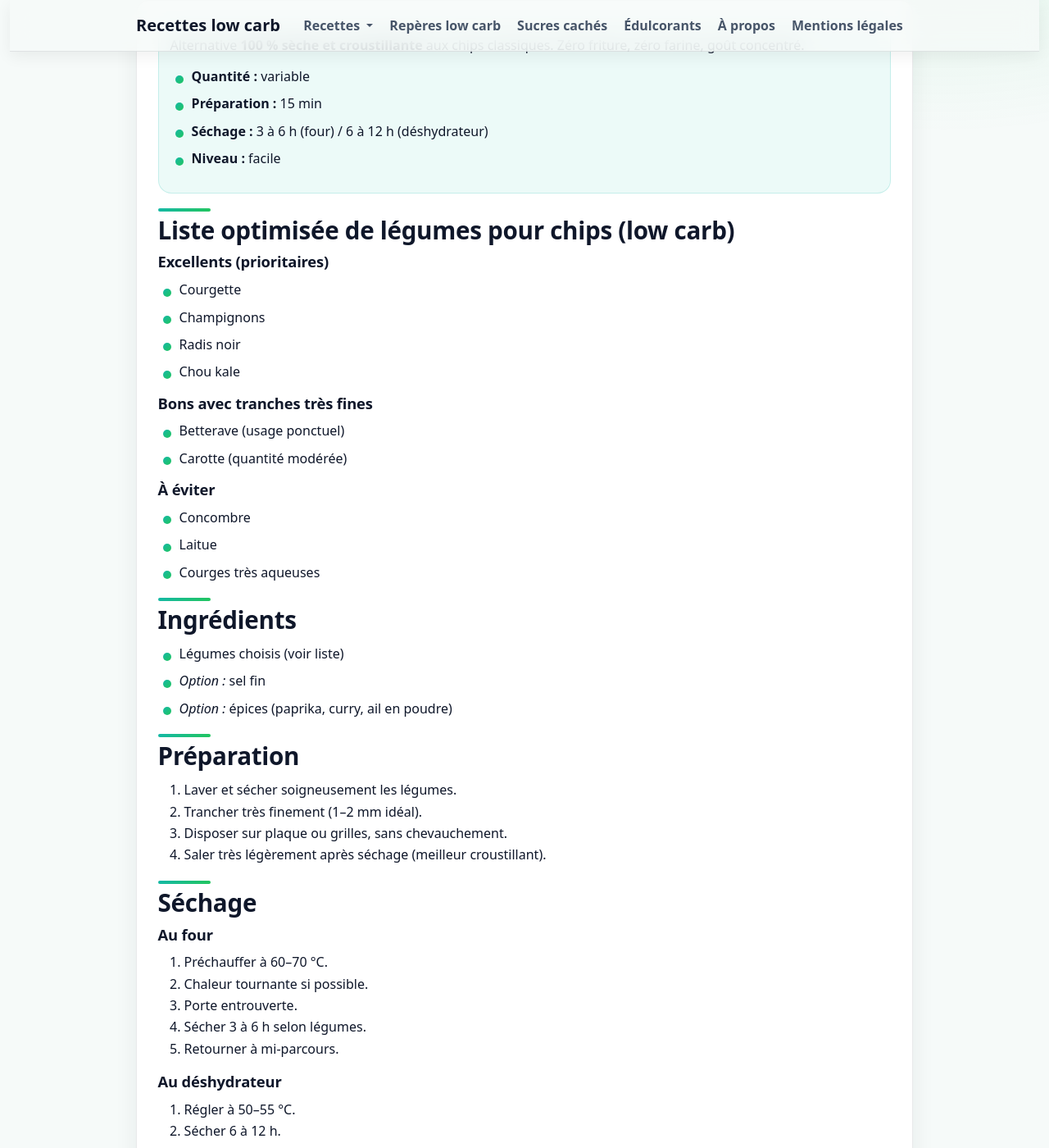
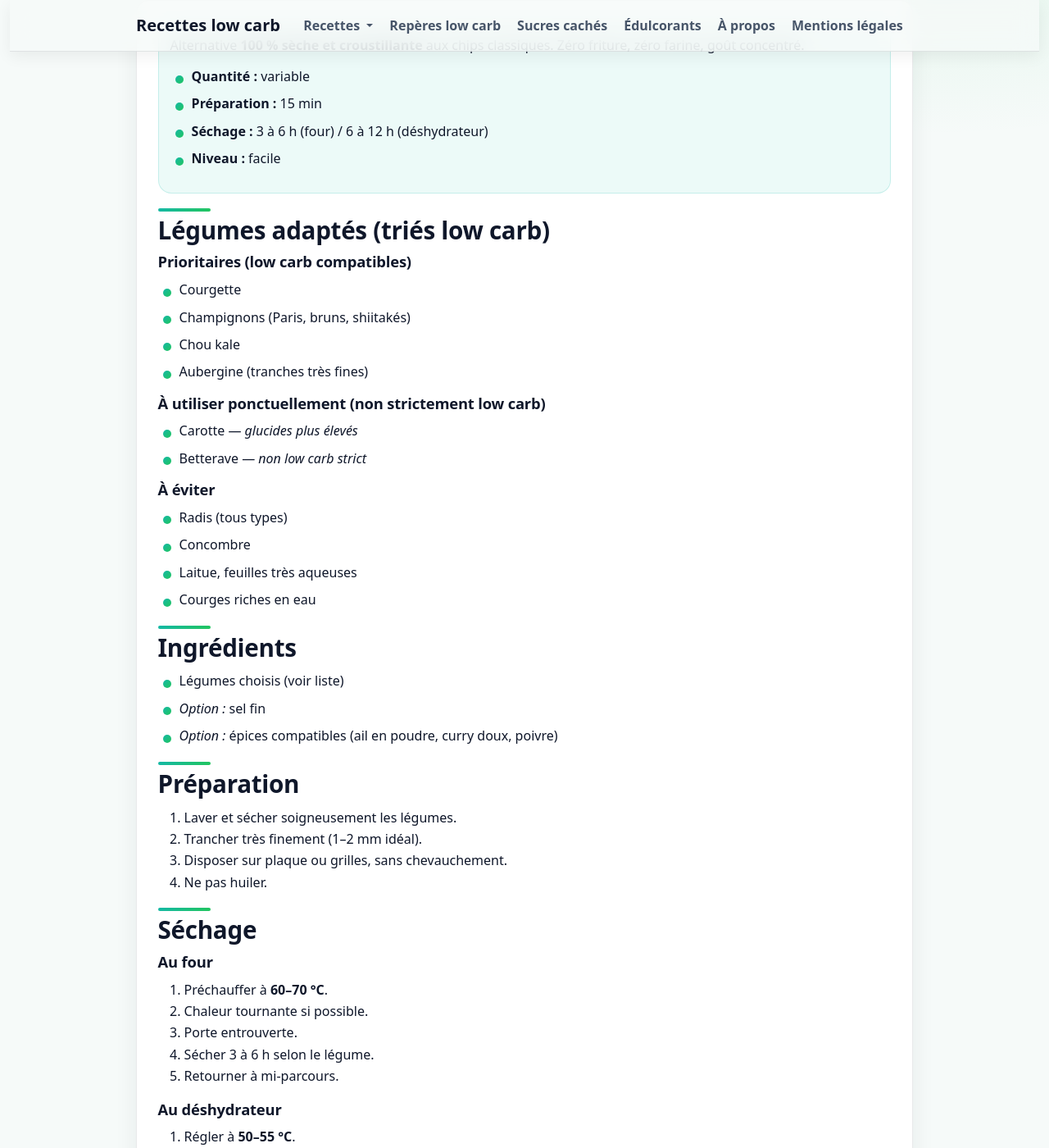
Before and after one commit to laurie-boissay/laurie-boissay.github.io, a Jekyll site: the page built from recettes/chips-de-legumes-seches.html, in a window 1280 px wide and 1400 px high, scrolled down 400 px. Shown: the whole window at 82% size. Built offline with Jekyll 4.4.1, drawn with Linux system fonts in a browser that asks for light colours; some of the changed text lies outside the part shown.

Commit message:
Update chips-de-legumes-seches.html

```diff
--- a/recettes/chips-de-legumes-seches.html
+++ b/recettes/chips-de-legumes-seches.html
@@ -3,7 +3,7 @@ layout: recipe
 title: "Chips de légumes séchés"
 description: "Chips de légumes séchés maison, sans friture ni farine. Base croustillante low carb modéré."
 recipe_title: "Chips de légumes séchés"
-recipe_subtitle: "Base — low carb modéré — croustillant"
+recipe_subtitle: "Base — low carb modéré — croustillante"
 recipe_group: "Préparations & conservations"
 recipe_sort: "chips-de-legumes-seches"
 recipe_tested: false
@@ -22,25 +22,14 @@ extra_head: |
     "prepTime": "PT15M",
     "cookTime": "PT240M",
     "totalTime": "PT255M",
-    "recipeCategory": "Préparations & conservations",
-    "keywords": "low carb, chips de legumes, seches",
-    "author": { "@type": "Person", "name": "Laurie" },
-    "recipeIngredient": [
-      "Légumes adaptés (voir liste)",
-      "Option : épices, sel fin"
-    ],
-    "recipeInstructions": [
-      { "@type": "HowToStep", "text": "Trancher finement les légumes." },
-      { "@type": "HowToStep", "text": "Sécher à basse température jusqu’à croustillant." },
-      { "@type": "HowToStep", "text": "Refroidir complètement avant dégustation." }
-    ]
+    "author": { "@type": "Person", "name": "Laurie" }
   }
   </script>
 ---
 
 <div class="recipe-lead">
   <p>
-    Alternative <strong>100 % sèche et croustillante</strong> aux chips classiques.
+    Alternative <strong>100&nbsp;% sèche et croustillante</strong> aux chips classiques.
     Zéro friture, zéro farine, goût concentré.
   </p>
   <ul>
@@ -51,34 +40,35 @@ extra_head: |
   </ul>
 </div>
 
-<h2>Liste optimisée de légumes pour chips (low carb)</h2>
+<h2>Légumes adaptés (triés low carb)</h2>
 
-<h3>Excellents (prioritaires)</h3>
+<h3>Prioritaires (low carb compatibles)</h3>
 <ul>
   <li>Courgette</li>
-  <li>Champignons</li>
-  <li>Radis noir</li>
+  <li>Champignons (Paris, bruns, shiitakés)</li>
   <li>Chou kale</li>
+  <li>Aubergine (tranches très fines)</li>
 </ul>
 
-<h3>Bons avec tranches très fines</h3>
+<h3>À utiliser ponctuellement (non strictement low carb)</h3>
 <ul>
-  <li>Betterave (usage ponctuel)</li>
-  <li>Carotte (quantité modérée)</li>
+  <li>Carotte — <em>glucides plus élevés</em></li>
+  <li>Betterave — <em>non low carb strict</em></li>
 </ul>
 
 <h3>À éviter</h3>
 <ul>
+  <li>Radis (tous types)</li>
   <li>Concombre</li>
-  <li>Laitue</li>
-  <li>Courges très aqueuses</li>
+  <li>Laitue, feuilles très aqueuses</li>
+  <li>Courges riches en eau</li>
 </ul>
 
 <h2>Ingrédients</h2>
 <ul>
   <li>Légumes choisis (voir liste)</li>
   <li><em>Option :</em> sel fin</li>
-  <li><em>Option :</em> épices (paprika, curry, ail en poudre)</li>
+  <li><em>Option :</em> épices compatibles (ail en poudre, curry doux, poivre)</li>
 </ul>
 
 <h2>Préparation</h2>
@@ -86,42 +76,42 @@ extra_head: |
   <li>Laver et sécher soigneusement les légumes.</li>
   <li>Trancher très finement (1–2 mm idéal).</li>
   <li>Disposer sur plaque ou grilles, sans chevauchement.</li>
-  <li>Saler très légèrement après séchage (meilleur croustillant).</li>
+  <li>Ne pas huiler.</li>
 </ol>
 
 <h2>Séchage</h2>
 
 <h3>Au four</h3>
 <ol>
-  <li>Préchauffer à 60–70 °C.</li>
+  <li>Préchauffer à <strong>60–70&nbsp;°C</strong>.</li>
   <li>Chaleur tournante si possible.</li>
   <li>Porte entrouverte.</li>
-  <li>Sécher 3 à 6 h selon légumes.</li>
+  <li>Sécher 3 à 6 h selon le légume.</li>
   <li>Retourner à mi-parcours.</li>
 </ol>
 
 <h3>Au déshydrateur</h3>
 <ol>
-  <li>Régler à 50–55 °C.</li>
+  <li>Régler à <strong>50–55&nbsp;°C</strong>.</li>
   <li>Sécher 6 à 12 h.</li>
 </ol>
 
-<h2>Quand c’est croustillant ?</h2>
+<h2>Quand c’est croustillant&nbsp;?</h2>
 <ul>
   <li>Texture rigide et cassante</li>
   <li>Aucune souplesse résiduelle</li>
-  <li>Bruit sec quand on casse</li>
+  <li>Bruit sec à la cassure</li>
 </ul>
 
 <h2>Conservation</h2>
 <ul>
-  <li>Refroidir complètement avant stockage.</li>
+  <li>Laisser refroidir complètement.</li>
   <li>Bocal hermétique ou boîte métallique.</li>
-  <li>À consommer sous 7–10 jours (croustillant optimal).</li>
+  <li>Consommer sous 7 à 10 jours (croustillant optimal).</li>
 </ul>
 
 <h2>Informations nutritionnelles</h2>
-<p>Valeurs estimées pour 10 g de chips de légumes.</p>
+<p>Valeurs estimées pour 10&nbsp;g de chips de légumes.</p>
 <div class="table-responsive">
   <table class="table table-striped">
     <tbody>
@@ -135,12 +125,12 @@ extra_head: |
   </table>
 </div>
 <p class="small text-muted">
-  Valeurs variables selon le légume choisi.
+  Valeurs variables selon le légume utilisé.
 </p>
 
 <h2>Notes low carb</h2>
 <ul>
   <li><strong>Compatible low carb modéré</strong>.</li>
-  <li>Parfait en apéritif ou topping croustillant.</li>
-  <li>Ne pas huiler avant séchage (ramollit).</li>
+  <li>Idéal en apéritif ou en topping croustillant.</li>
+  <li>Ne jamais huiler avant séchage (ramollit la texture).</li>
 </ul>
```
